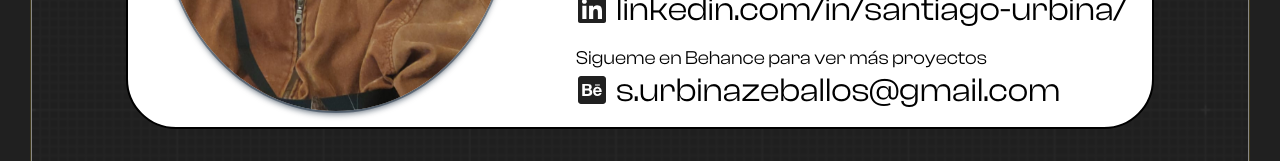
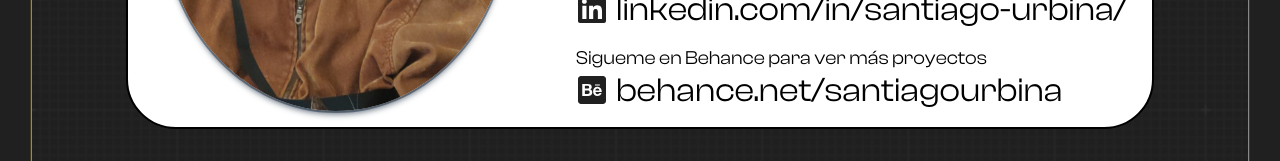
Before and after one commit to santiagoelautentico/portfolio-ort, a React (Vite) app: page /contact in a window 1280 px wide. Shown: the part 496-657 px from the top of the page. Built offline with nearby package versions, Linux system fonts and the light colour scheme.

Commit message:
behance error

```diff
--- a/src/pages/Contact.jsx
+++ b/src/pages/Contact.jsx
@@ -31,7 +31,7 @@ export default function Contact() {
               <p>Sigueme en Behance para ver más proyectos</p>
               <div className="label-contact">
                 <FaBehanceSquare color="#202020" />
-                <span>s.urbinazeballos@gmail.com</span>
+                <span>behance.net/santiagourbina</span>
               </div>
             </li>
           </ul>
```
